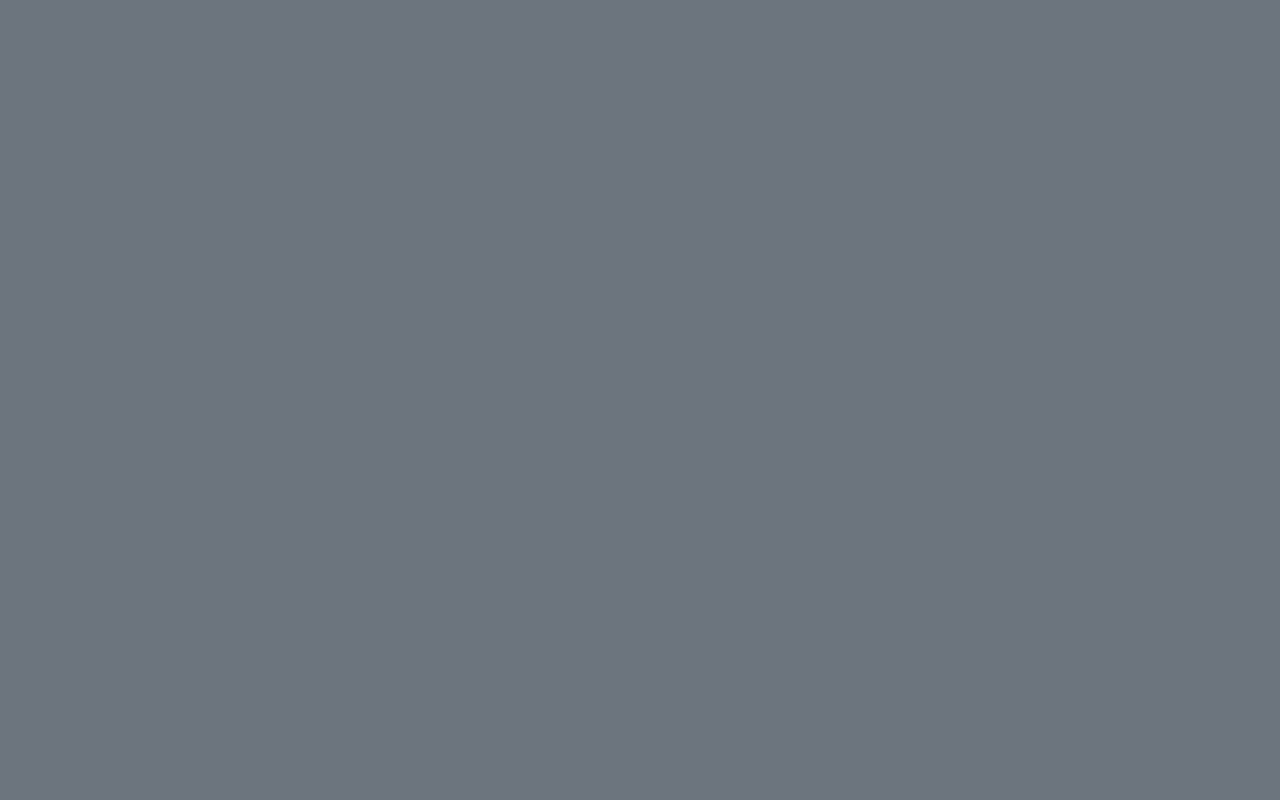
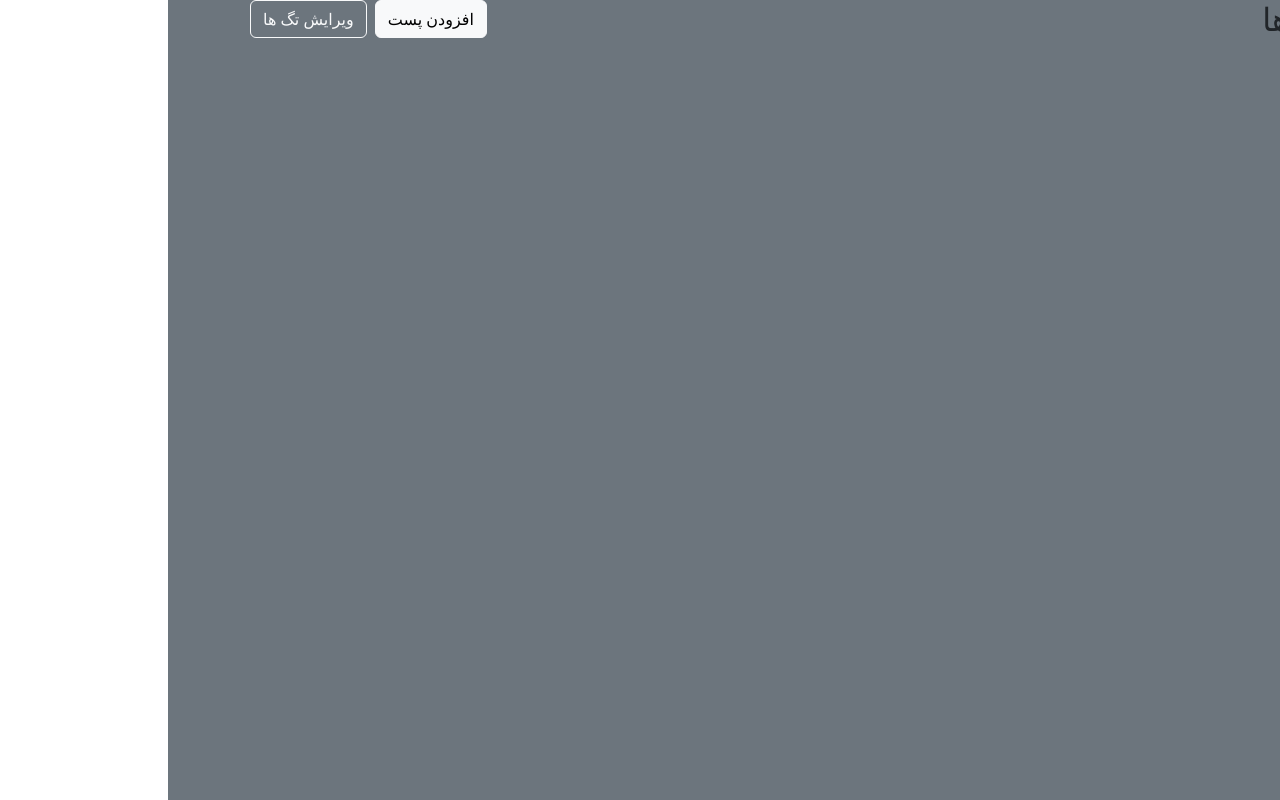
Before and after one commit to mahdirez/blog-app, a React (Vite) app: page / in a window 1280 px wide. Before the commit this address had no page. Built offline with nearby package versions, Linux system fonts and the light colour scheme.

Commit message:
create post-list component

```diff
--- a/src/App.tsx
+++ b/src/App.tsx
@@ -1,10 +1,10 @@
 import { Container } from "react-bootstrap";
 import { Route, Routes } from "react-router-dom";
-import PostForm from "./components/PostForm";
 import { useLocalStorage } from "./hooks/useLocalStorages";
 import { useMemo } from "react";
 import { v4 as uuidV4 } from "uuid";
 import AddPost from "./components/AddPost";
+import PostList from "./components/PostList";
 
 export type RawPost = {
   id: string;
@@ -60,6 +60,7 @@ function App() {
   return (
     <Container>
       <Routes>
+        <Route path="/" element={<PostList />} />
         <Route
           path="/add"
           element={
--- /dev/null
+++ b/src/components/PostList.tsx
@@ -0,0 +1,24 @@
+import { Button, Col, Row, Stack } from "react-bootstrap";
+import { Link } from "react-router-dom";
+
+function PostList() {
+  return (
+    <>
+      <Row>
+        <Col>
+          <h2>پست ها</h2>
+        </Col>
+        <Col xs="auto">
+          <Stack gap={2} direction="horizontal">
+            <Link to={"/add"}>
+              <Button variant="light">افزودن پست</Button>
+            </Link>
+            <Button variant="outline-light ">ویرایش تگ ها</Button>
+          </Stack>
+        </Col>
+      </Row>
+    </>
+  );
+}
+
+export default PostList;
```
